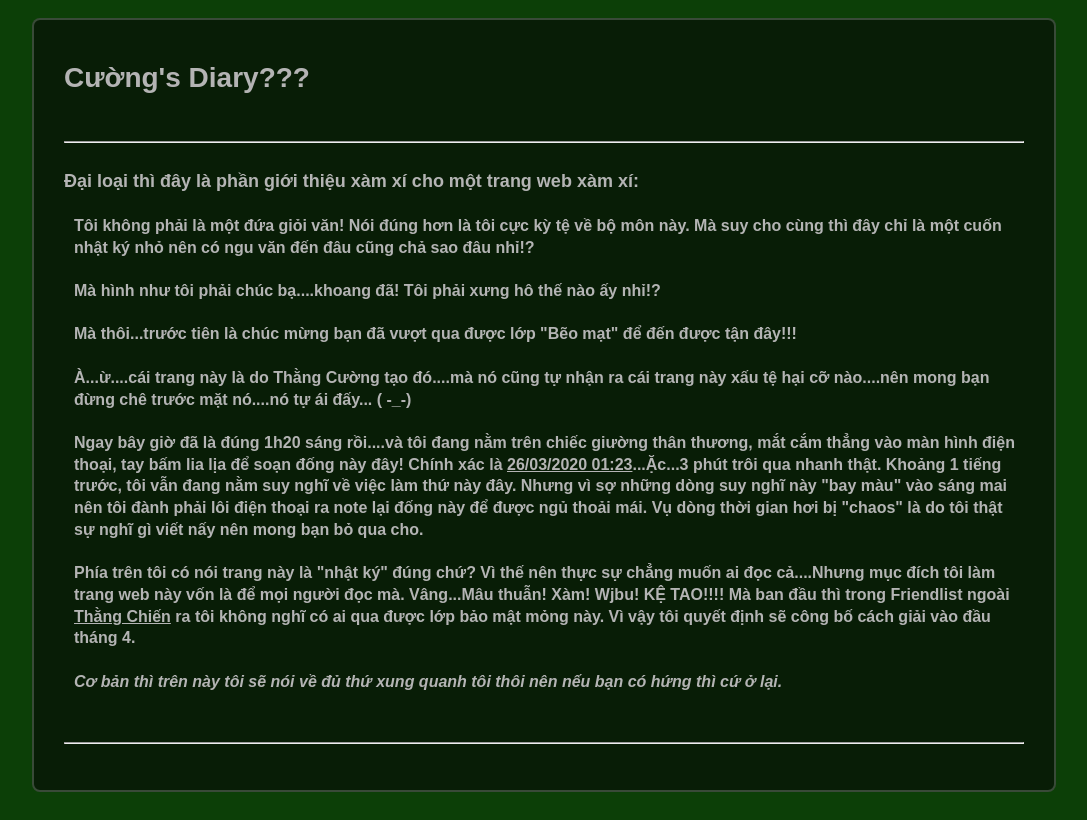
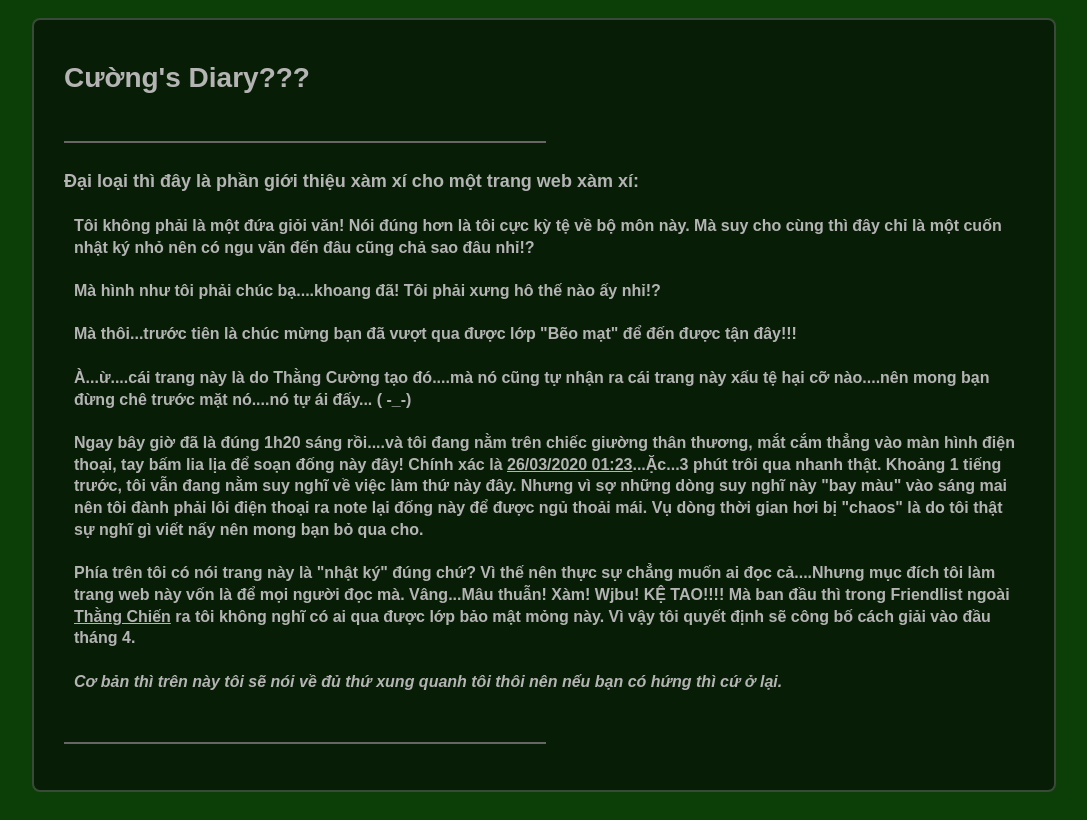
Before and after one commit to kaitoz11/cuong, a plain HTML site: page index.html in a window 1280 px wide. Shown: the whole page, without its empty margins (96-1183 px from the left). Drawn offline with Linux system fonts and the light colour scheme.

Commit message:
Update style.css

```diff
--- a/css/style.css
+++ b/css/style.css
@@ -9,9 +9,6 @@
 	}
 	.content { max-width: 100% !important; padding: 8px !important; }
 	.biggerimage { width: 100% !important; }
-}
-.h1{
-    text-align: center;
 }
 .size0 { font-size: 8px; }
 .size1 { font-size: 11px; }
@@ -39,7 +36,14 @@
 	border-width: 2px;
 	border-radius: 8px;
 }
-
+hr
+{
+	border: 1px solid #666666;
+	margin-left: 0px;
+	margin-right: auto;
+	text-align: left;
+	width: 50%;
+}
 body
 {
 	background-color: #0c3f07;
```
